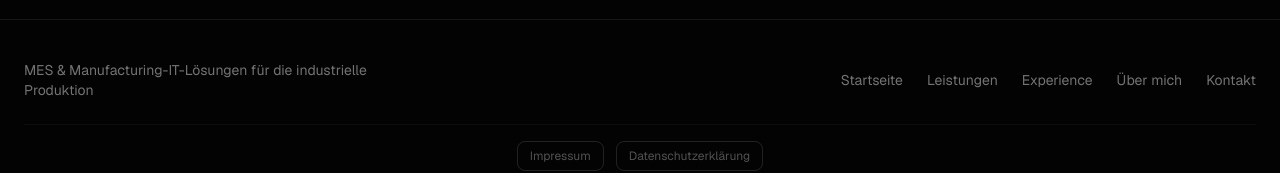
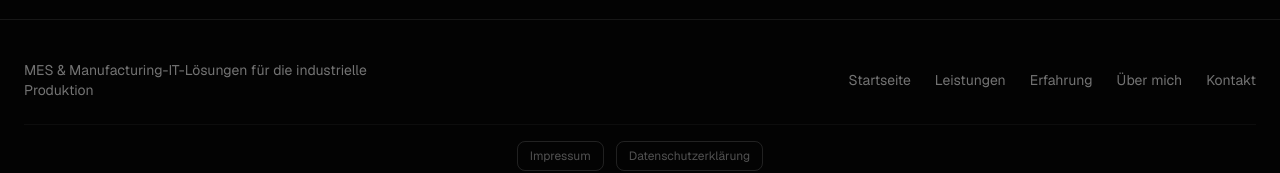
Before and after one commit to amoeezb-dot/mesautomations-website, a Next.js app: page / in a window 1280 px wide. Shown: the part 1232-1405 px from the top of the page. Built offline with nearby package versions, Linux system fonts and the light colour scheme.

Commit message:
Footer: update /projects key to /experience

```diff
--- a/src/components/layout/footer.tsx
+++ b/src/components/layout/footer.tsx
@@ -5,11 +5,11 @@ import { SITE_CONFIG, NAV_LINKS, LEGAL_LINKS } from "@/lib/constants";
 import { useLocale } from "@/context/locale-context";
 
 const NAV_LABELS: Record<string, { en: string; de: string }> = {
-  "/":         { en: "Home",       de: "Startseite" },
-  "/services": { en: "Services",   de: "Leistungen" },
-  "/projects": { en: "Experience", de: "Erfahrung"  },
-  "/about":    { en: "About",      de: "Über mich"  },
-  "/contact":  { en: "Contact",    de: "Kontakt"    },
+  "/":           { en: "Home",       de: "Startseite" },
+  "/services":   { en: "Services",   de: "Leistungen" },
+  "/experience": { en: "Experience", de: "Erfahrung"  },
+  "/about":      { en: "About",      de: "Über mich"  },
+  "/contact":    { en: "Contact",    de: "Kontakt"    },
 };
 
 const TAGLINE = {
@@ -23,8 +23,8 @@ const ALL_RIGHTS = {
 };
 
 const LEGAL_LABELS: Record<string, { en: string; de: string }> = {
-  "/impressum":   { en: "Legal Notice",          de: "Impressum" },
-  "/datenschutz": { en: "Data Protection",        de: "Datenschutzerklärung" },
+  "/impressum":   { en: "Legal Notice",    de: "Impressum" },
+  "/datenschutz": { en: "Data Protection", de: "Datenschutzerklärung" },
 };
 
 export function Footer() {
```
